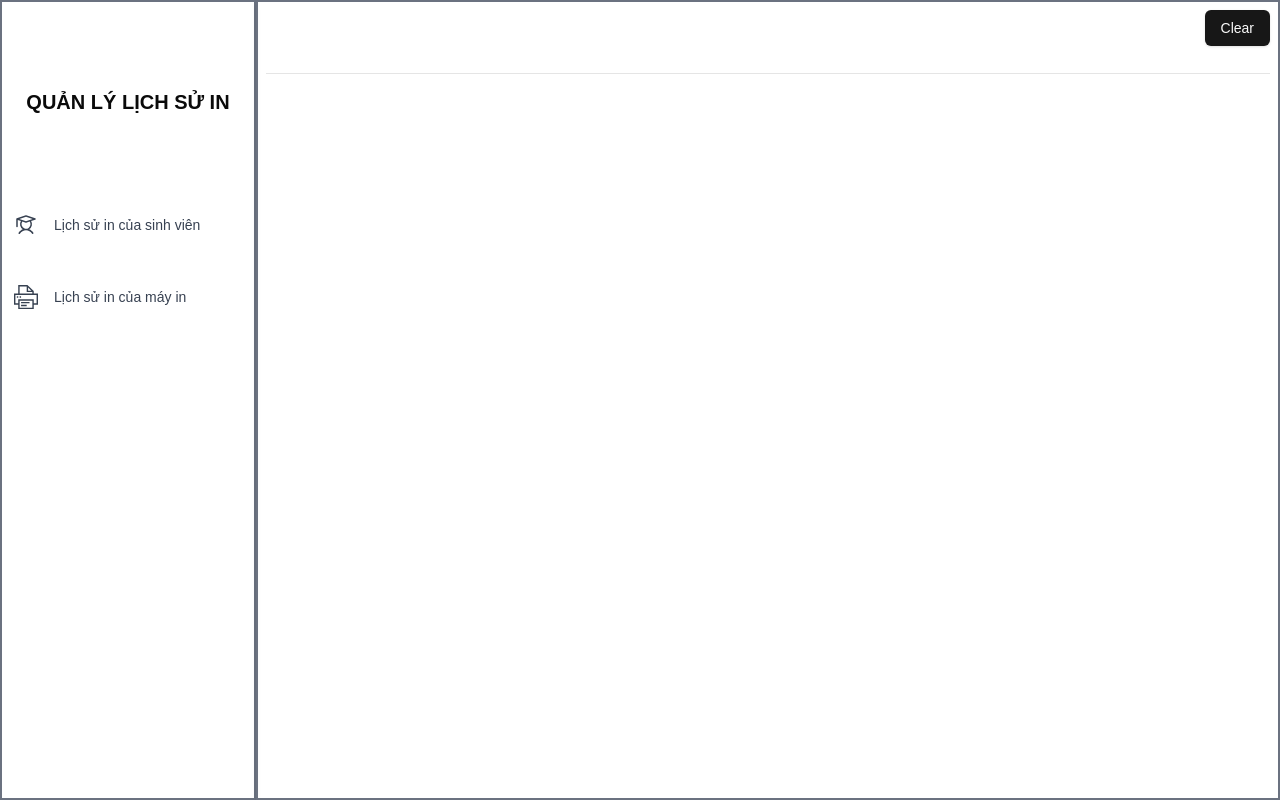
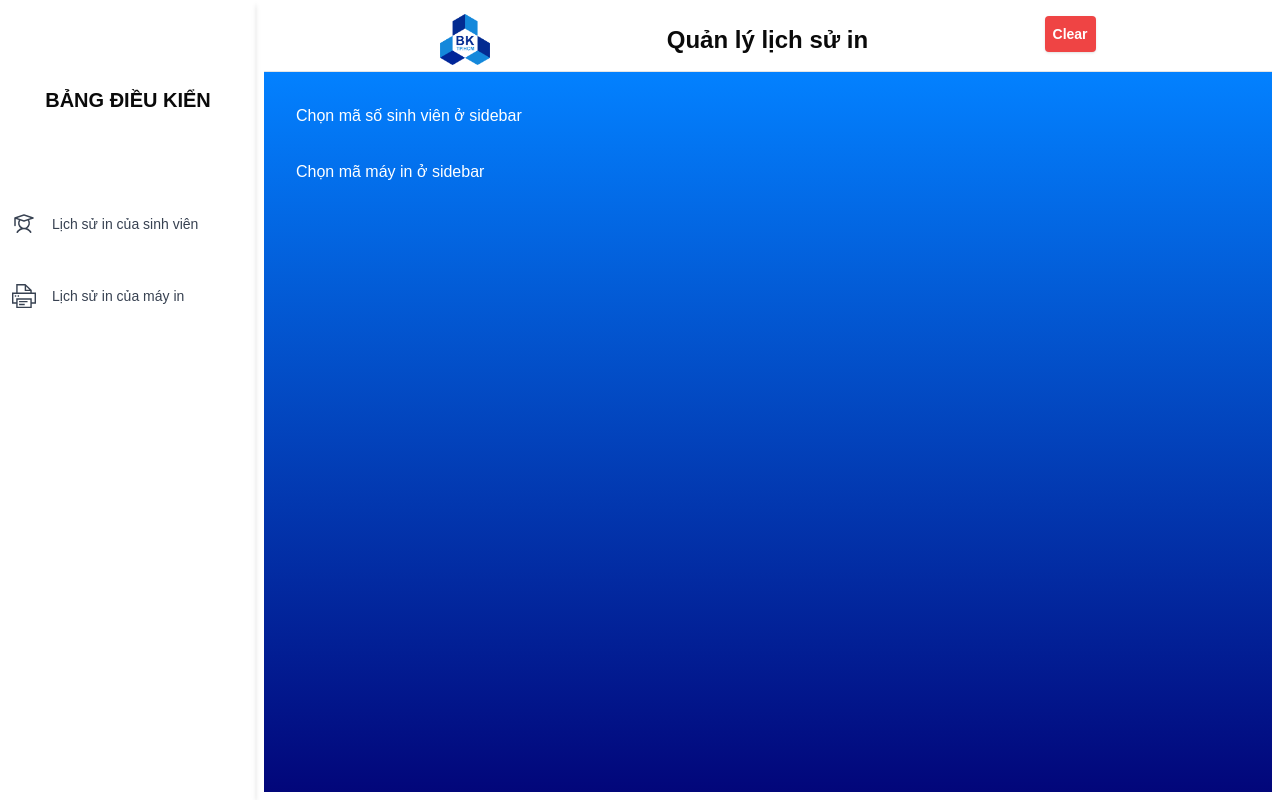
Before and after one commit to NguyenVu04/SE_Project, a Next.js app in the folder frontend/: page /spso/history in a window 1280 px wide. Built offline with nearby package versions, Linux system fonts and the light colour scheme.

Commit message:
css spso/history

```diff
--- a/frontend/app/layout.tsx
+++ b/frontend/app/layout.tsx
@@ -12,8 +12,8 @@ import AuthProvider from "./api/auth/[...nextauth]/context";
 // });
 
 export const metadata: Metadata = {
-  title: "Create Next App",
-  description: "Generated by create next app",
+  title: "Smart Printing Service",
+  description: "Generated SPSS team",
 };
 
 export default function RootLayout({
--- a/frontend/app/page.tsx
+++ b/frontend/app/page.tsx
@@ -1,6 +1,5 @@
 'use client';
 import { Button } from "@/components/ui/button";
-import { use } from "react";
 import { useRouter } from "next/navigation";
 export default function Home() {
   const router = useRouter();
--- a/frontend/app/spso/history/page.tsx
+++ b/frontend/app/spso/history/page.tsx
@@ -5,6 +5,7 @@ import PrinterPopUp from "./popupprinter";
 import { PiStudent } from "react-icons/pi";
 import { TfiPrinter } from "react-icons/tfi";
 import { redirect } from "next/navigation";
+import Image from "next/image";
 // import { FaListUl } from "react-icons/fa";
 import { useEffect, useState } from "react";
 import getStudentHistory from "@/lib/get-student-history";
@@ -76,8 +77,8 @@ export default function Home() {
     return (
         <div className="grid grid-cols-[16rem_auto] h-screen">
             {/* Sidebar */}
-            <div className="w-64 border-solid border-2 border-gray-500 shadow-md grid grid-rows-4">
-                <div className="flex items-center justify-center text-xl uppercase font-bold">quản lý lịch sử in</div>
+            <div className="w-64 shadow-md grid grid-rows-4">
+                <div className="flex items-center justify-center text-xl uppercase font-bold">Bảng điều kiển</div>
                 {/* Menu Items */}
                 <div className="flex flex-col gap-6 w-full">
                     {/* Dashboard */}
@@ -109,17 +110,24 @@ export default function Home() {
                 </div>
             </div>
             {/* Main content */}
-            <div className="border-solid border-2 border-gray-500 shadow-md p-2 grid grid-rows-[4rem_auto]">
-                <div className="flex justify-end border-b">
+            <div className="shadow-md p-2 grid grid-rows-[4rem_auto]">
+                {/* Top Bar */}
+                <div className="flex justify-evenly border-b">
+                    <Image src="/640px-HCMUT_official_logo.png" alt="logo-hcmut"  style={{ objectFit: "contain" }} width={50} height={50} className="cursor-pointer"
+                        onClick={handleRedirect}/>
+                    <h1 className="mt-4 text-2xl font-bold">Quản lý lịch sử in</h1>
                     <Button type='button' onClick={() => {
                         setStudentId("");
                         setPrinterId("");
                         setPrinterHistoryFrom("");
                         setPrinterHistoryTo("");
-                    }}>Clear</Button>
+                    }}
+                        className="bg-red-500 hover:bg-red-700 text-white font-bold py-1 px-2 rounded mt-2"
+                        >
+                            Clear</Button>
                 </div>
                 {/* History part */}
-                <div className="p-4">
+                <div className="p-4 bg-gradient-to-b from-[#0381FF] to-[#02067A]">
                     {isStudentFormOpen && (
                         <StudentPopUp
                             value={studentId}
@@ -129,7 +137,8 @@ export default function Home() {
                     )}
                     {/* render list of history of a student */}
                     <div>
-                        {studentId && <h2 className="text-xl text-red-500">Lịch sử in của sinh viên: {studentId}</h2>}
+                        {studentId && <h2 className="text-3xl text-orange-600 font-bold m-4">Lịch sử in của sinh viên: {studentId}</h2>}
+                        {!studentId && <h2 className=" text-white m-4">Chọn mã số sinh viên ở sidebar</h2>}
                         <ul className="grid grid-cols-3">
                             {studentHistory.map((history) => (
                                 <li key={history.id} className="border py-2 rounded-xl m-2 p-2">
@@ -158,8 +167,8 @@ export default function Home() {
                     )}
                     {/* render list of history of a printer */}
                     <div>
-                        {printerId && <h2 className="text-xl text-red-500"> Lịch sử in của máy in: {printerId}</h2>}
-
+                        {printerId && <h2 className="text-3xl text-orange-600 font-bold m-4"> Lịch sử in của máy in: {printerId}</h2>}
+                        {!printerId && <h2 className=" text-white m-4">Chọn mã máy in ở sidebar</h2>}
                         <ul className="grid grid-cols-3">
                             {printerHistory.map((history) => (
                                 <li key={history.id} className="border py-2 rounded-xl m-2 p-2">
--- a/frontend/components/ui/topbar.tsx
+++ b/frontend/components/ui/topbar.tsx
@@ -3,7 +3,7 @@ import Image from 'next/image';
 import { FaRegUserCircle } from "react-icons/fa";
 import { useRouter } from 'next/navigation';
 import { usePathname } from 'next/navigation'
-
+import Link from 'next/link';
 const TopBar = () => {
   const router = useRouter() // Initialize the router instance
   const currentPath = usePathname() // Get the current pathname
@@ -15,7 +15,9 @@ const TopBar = () => {
 
   return (
     <div className="flex items-center justify-between p-4 py-2 mb-2 top-0">
-      <Image src="/640px-HCMUT_official_logo.png" alt="logo-hcmut" width={50} height={50} />
+      <Link href="/spso">
+        <Image src="/640px-HCMUT_official_logo.png" alt="logo-hcmut" width={50} height={50} className='cursor-pointer'/>
+      </Link>
       <FaRegUserCircle
         size={40}
         className="text-4xl text-hcmut-dark cursor-pointer"
```
